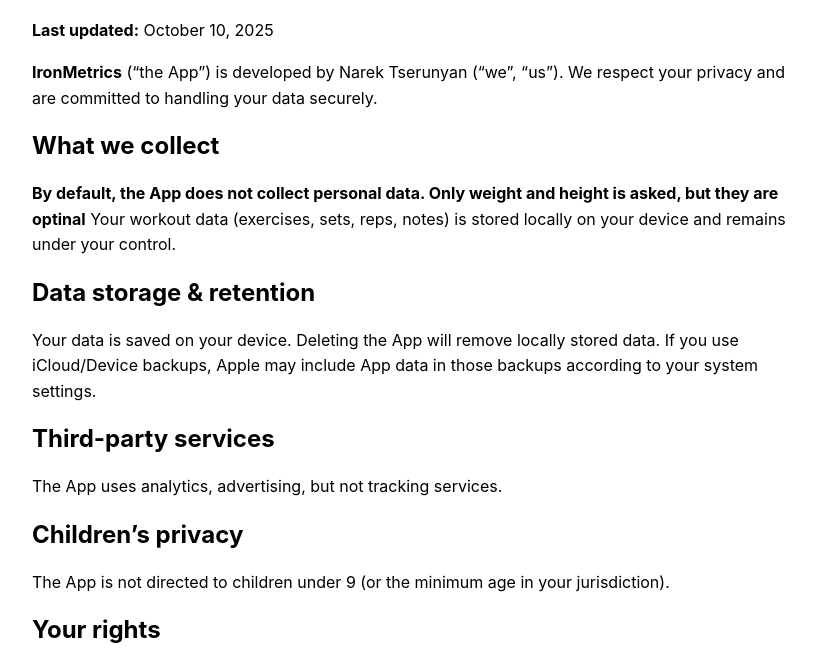
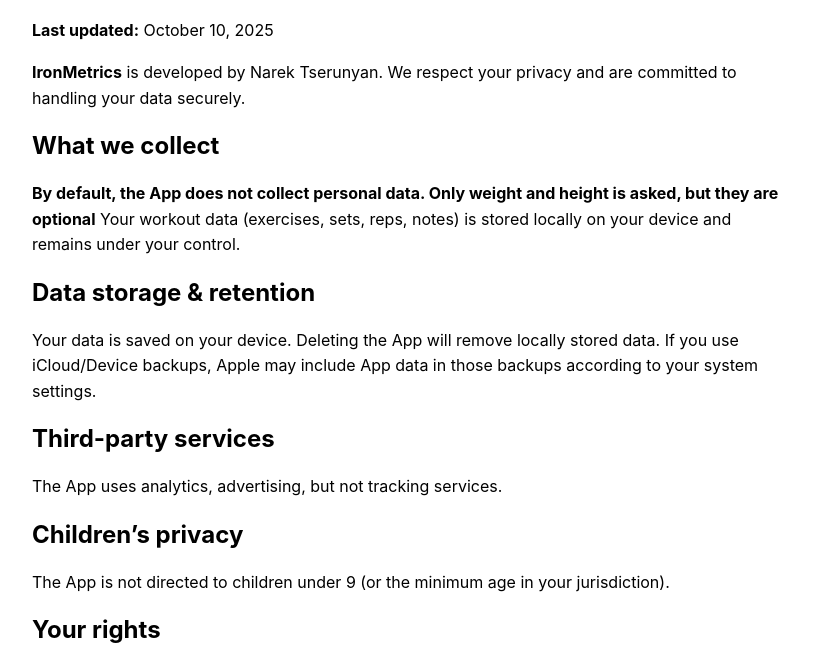
Before and after one commit to narektserunyan/IronMetrics-privacy, a plain HTML site: page index.html in a window 1280 px wide. Shown: the part 83-745 px from the top of the page, without its empty margins (228-1044 px from the left). Drawn offline with Linux system fonts and the light colour scheme.

Commit message:
Update index.html

```diff
--- a/index.html
+++ b/index.html
@@ -12,10 +12,10 @@
 <h1>Privacy Policy</h1>
 <p><strong>Last updated:</strong> October 10, 2025</p>
 
-<p><strong>IronMetrics</strong> (“the App”) is developed by Narek Tserunyan (“we”, “us”). We respect your privacy and are committed to handling your data securely.</p>
+<p><strong>IronMetrics</strong> is developed by Narek Tserunyan. We respect your privacy and are committed to handling your data securely.</p>
 
 <h2>What we collect</h2>
-<p><strong>By default, the App does not collect personal data. Only weight and height is asked, but they are optinal</strong> Your workout data (exercises, sets, reps, notes) is stored locally on your device and remains under your control.</p>
+<p><strong>By default, the App does not collect personal data. Only weight and height is asked, but they are optional</strong> Your workout data (exercises, sets, reps, notes) is stored locally on your device and remains under your control.</p>
 
 <h2>Data storage & retention</h2>
 <p>Your data is saved on your device. Deleting the App will remove locally stored data. If you use iCloud/Device backups, Apple may include App data in those backups according to your system settings.</p>
```
